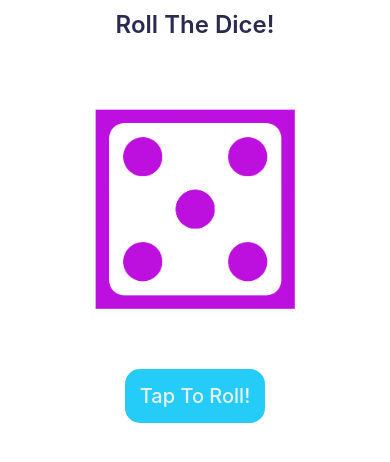
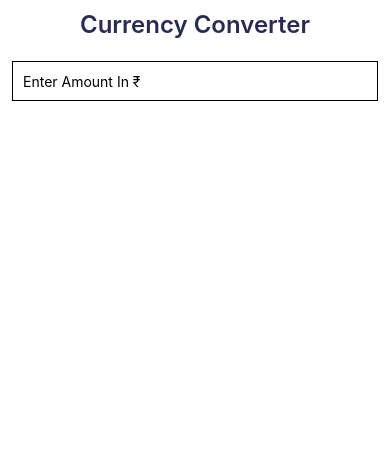
Before and after one commit to AKASH-PRASAD7/React-Native, a React Native app: screen / in a window 390 px wide. Shown: the top 462 px of the page. Built offline with nearby package versions, Linux system fonts and the light colour scheme.

Commit message:
Cuurency Converter App

```diff
--- a/App.tsx
+++ b/App.tsx
@@ -8,10 +8,12 @@ import Contacts from './components/Contacts';
 import PasswordGen from './components/PasswordGen';
 import Bgchanger from './components/Bgchanger';
 import RollDice from './components/RollDice';
+import CurrencyConverter from './components/CurrencyConverter';
 
 const App = () => {
   return (
-    <RollDice />
+    <CurrencyConverter />
+    // <RollDice />
     // <SafeAreaView>
     //   <ScrollView>
     //     <Bgchanger />
--- /dev/null
+++ b/components/CurrencyConverter.tsx
@@ -0,0 +1,58 @@
+import {StyleSheet, Text, View, TextInput} from 'react-native';
+import React, {useState} from 'react';
+
+const CountryCard = (props: Currency): JSX.Element => {
+  return (
+    <View style={styles.countrycard}>
+      <Text style={styles.countryflag}>{props.flag}</Text>
+      <Text style={styles.countryname}>{props.name}</Text>
+    </View>
+  );
+};
+
+export default function CurrencyConverter(): JSX.Element {
+  const [amount, setAmount] = useState('');
+
+  return (
+    <View>
+      <Text style={styles.heading}>Currency Converter</Text>
+      <TextInput
+        style={styles.input}
+        onChangeText={setAmount}
+        value={amount}
+        placeholder="Enter Amount In ₹"
+        keyboardType="numeric"
+        maxLength={14}
+      />
+    </View>
+  );
+}
+
+const styles = StyleSheet.create({
+  heading: {
+    fontSize: 24,
+    textAlign: 'center',
+    fontWeight: '600',
+    color: '#2B2B52',
+    margin: 10,
+  },
+  countrycard: {
+    width: 100,
+    height: 60,
+    backgroundColor: '#A4B0BD',
+    justifyContent: 'center',
+    alignItems: 'center',
+  },
+  countryflag: {
+    fontSize: 20,
+  },
+  countryname: {
+    fontSize: 24,
+  },
+  input: {
+    height: 40,
+    margin: 12,
+    borderWidth: 1,
+    padding: 10,
+  },
+});
--- a/package.json
+++ b/package.json
@@ -14,6 +14,7 @@
     "react": "18.2.0",
     "react-native": "0.73.1",
     "react-native-bouncy-checkbox": "^3.0.7",
+    "react-native-snackbar": "^2.6.2",
     "yup": "^1.3.3"
   },
   "devDependencies": {
```
Also changed, not shown: components/Constants.ts (added, +56 -0 lines), components/index.d.ts (+6 -1 lines), 2 other files (tests, documents, lock files or other folders).
